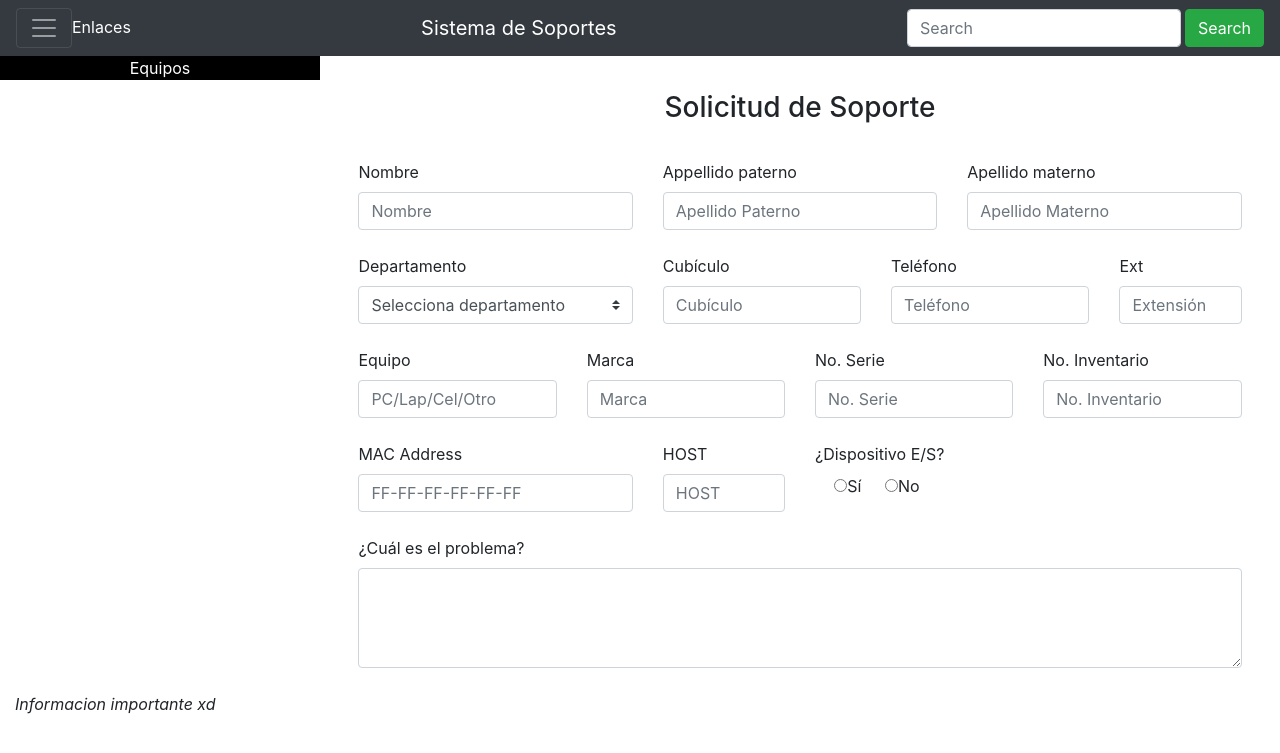
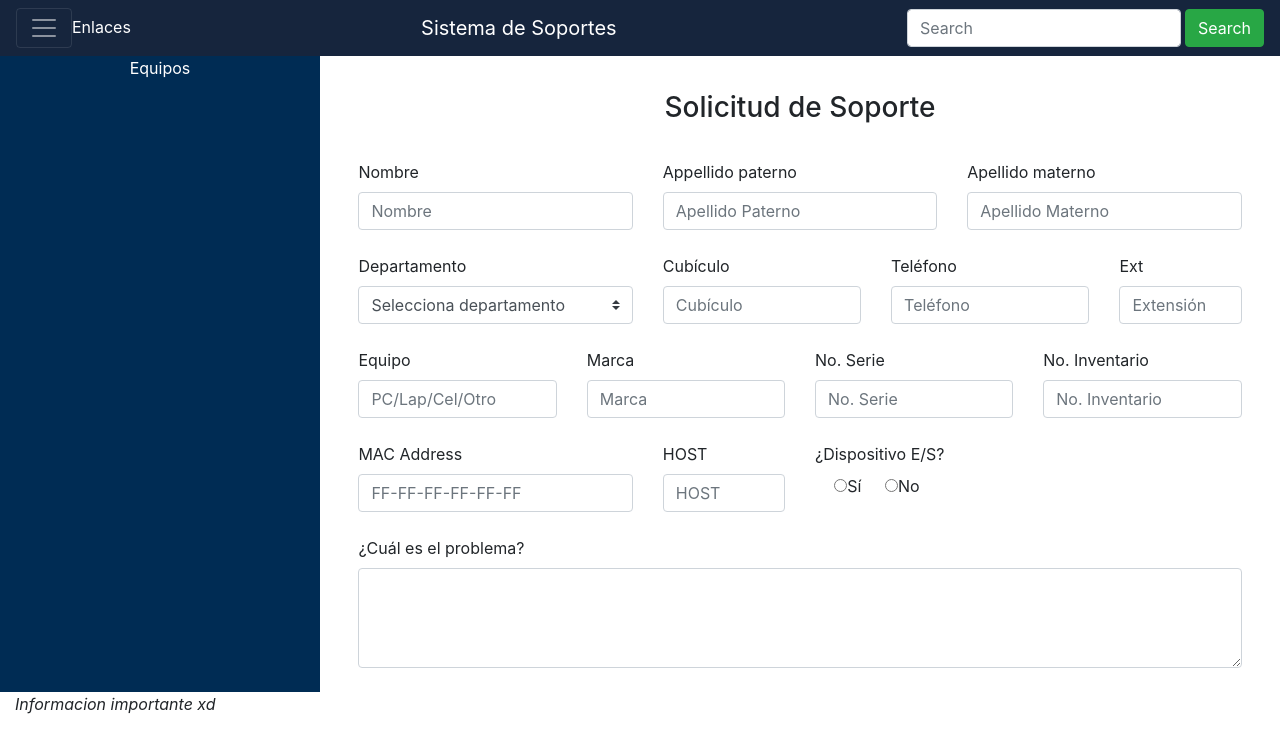
Before and after one commit to alexorozco2410/SistemaSoportes, a CodeIgniter app: page /SistemaSoportes/index.php/solicitud_controller/index in a window 1280 px wide. Shown: the top 753 px of the page. Run offline with CodeIgniter, Linux system fonts and the light colour scheme; some libraries are stand-ins or nearby versions.

Commit message:
Cambio en color de nav
se cambio el color de la barra de navegacion y la parte izquierda de la pagina de solicitud

```diff
--- a/application/views/nav.php
+++ b/application/views/nav.php
@@ -1,5 +1,5 @@
   <link rel="stylesheet" href="../assets/css/nav-style.css">
-  <nav class="navbar navbar-dark bg-dark">
+  <nav class="navbar navbar-dark" style="background-color:#16253d;">
     <!-- Brand -->
     <div class="btn-links">
       <button class="navbar-toggler" type="button" data-toggle="collapse" data-target="#collapsibleNavbar" aria-controls="navbarToggleExternalContent" aria-expanded="false" aria-label="Toggle navigation">
--- a/application/views/solicitud.php
+++ b/application/views/solicitud.php
@@ -1,11 +1,13 @@
 <link rel="stylesheet" href="../assets/css/solicitud.css">
 <div class="container-fluid">
   <div class="row">
-    <div class="col-md-3 col-sm-3 col-xs-12 ss">
+    <!--parte izquierda de la pagina correspondiente a las opciones de equipos a disposicion-->
+    <div class="col-md-3 col-sm-3 col-xs-12 ss bg-lp">
       <div class="col-sol-1">
         <p>Equipos</p>
       </div>
     </div>
+    <!--Parte derecha de la pagina correspondiente al formulario-->
     <div class="col-md-9 col-sm-9 col-xs-12 ss">
       <div class="col-sol-2">
         <h3 class="header">Solicitud de Soporte</h3>
--- a/assets/css/solicitud.css
+++ b/assets/css/solicitud.css
@@ -1,5 +1,9 @@
+.bg-lp{
+  background-color: #002C54;
+}
+
 .col-sol-1{
-  background-color: black;
+
   color: white;
   text-align: center;
 }
```
